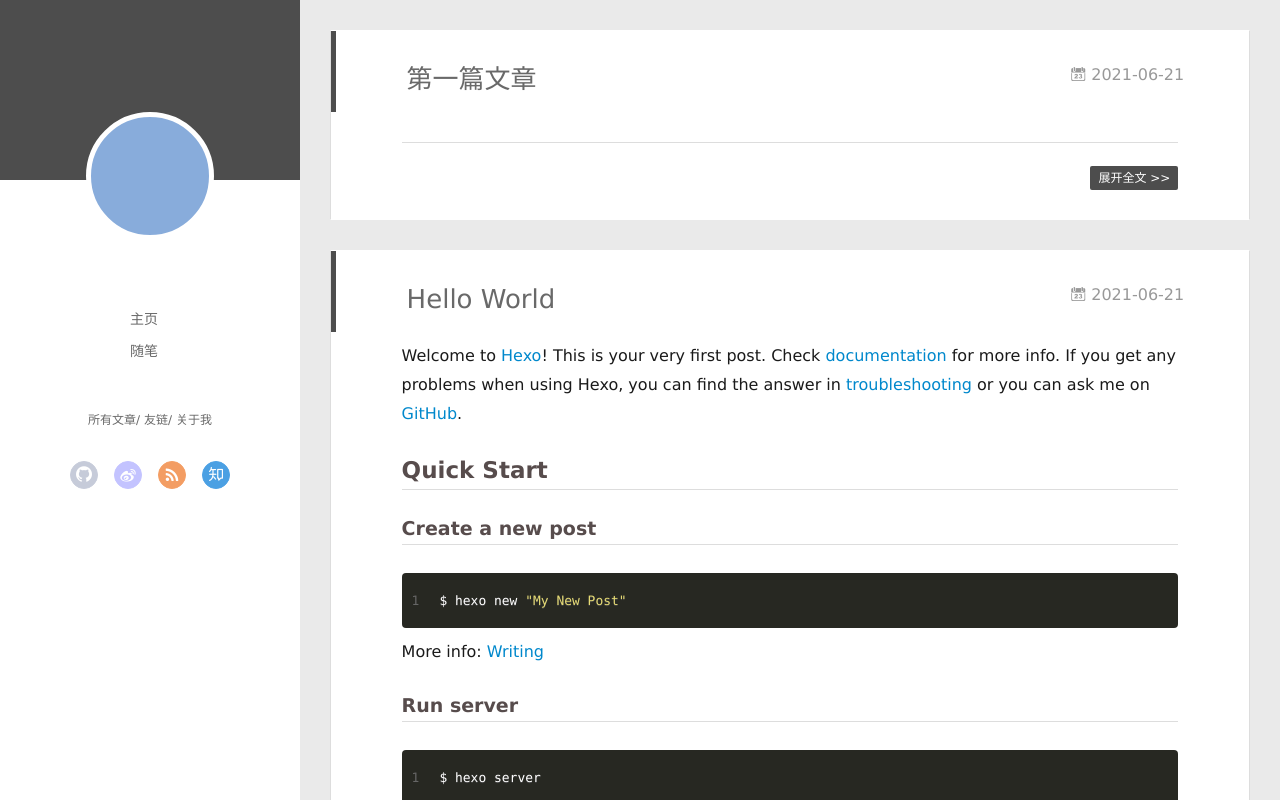
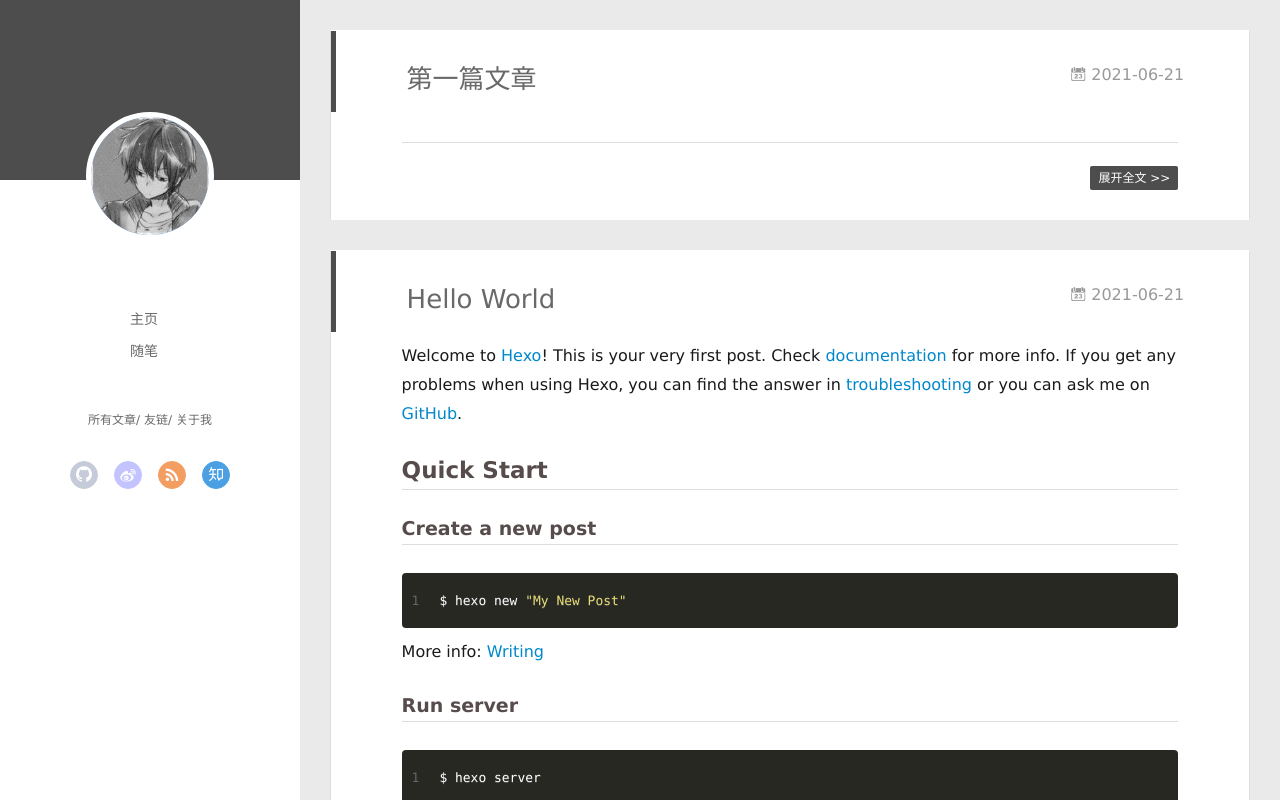
Before and after one commit to xxxak/xxxak.github.io, a plain HTML site: page index.html in a window 1280 px wide. Drawn offline with Linux system fonts and the light colour scheme; no server answers.

Commit message:
Site updated: 2021-06-21 20:24:40

```diff
--- a/index.html
+++ b/index.html
@@ -45,7 +45,7 @@
 <div class="intrude-less">
 	<header id="header" class="inner">
 		<a href="/" class="profilepic">
-			<img src="" class="js-avatar">
+			<img src="img/myavatar.jpg" class="js-avatar">
 		</a>
 		<hgroup>
 		  <h1 class="header-author"><a href="/"></a></h1>
@@ -103,7 +103,7 @@
 	<div class="intrude-less">
 		<header id="header" class="inner">
 			<div class="profilepic">
-				<img src="" class="js-avatar">
+				<img src="img/myavatar.jpg" class="js-avatar">
 			</div>
 			<hgroup>
 			  <h1 class="header-author js-header-author"></h1>
```
Also changed, not shown: 2021/06/21/hello-world/index.html (+2 -2 lines), 2021/06/21/第一篇文章/index.html (+2 -2 lines), archives/2021/06/index.html (+2 -2 lines), archives/2021/index.html (+2 -2 lines), archives/index.html (+2 -2 lines).
